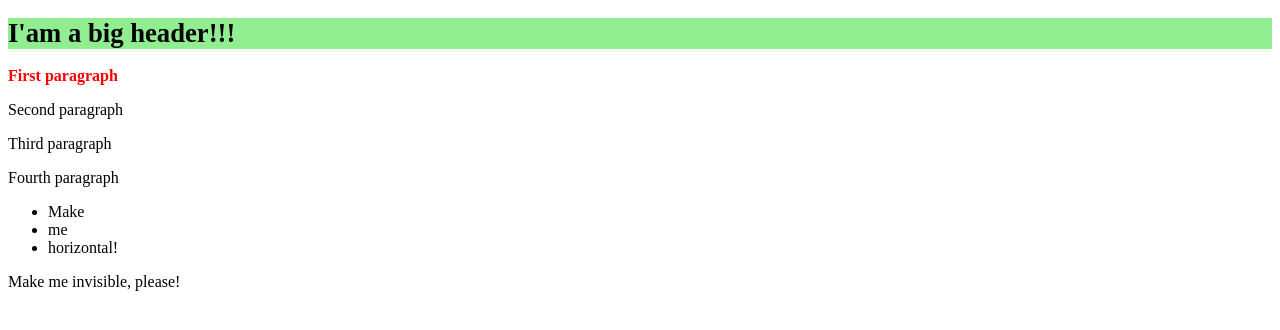
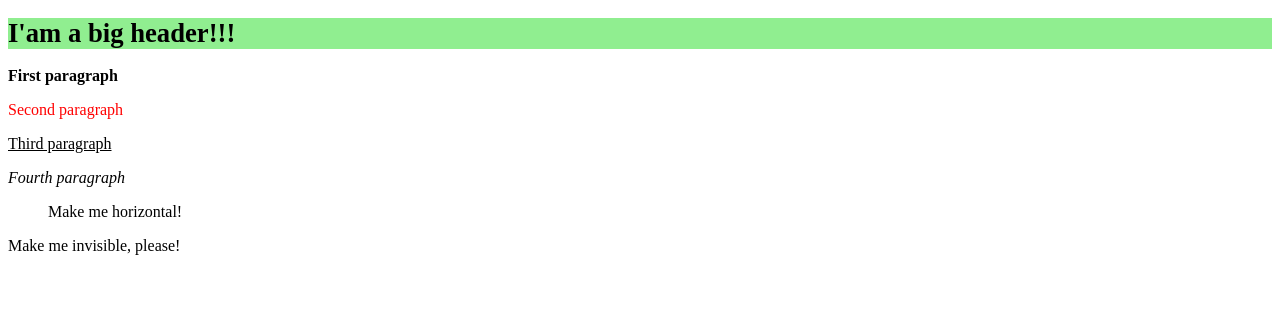
Before and after one commit to sekhvolodymyr/Task-DOM-2, a plain HTML site: page index.html in a window 1280 px wide. Drawn offline with Linux system fonts and the light colour scheme.

Commit message:
add make list horizontal

```diff
--- a/css/main.css
+++ b/css/main.css
@@ -2,9 +2,3 @@
 font-size: 20pt;
 background-color: lightgreen;
 }
-.firstP-style{
-  font-weight: bold;
-}
-.secondP-style{
-  color:red;
-}
--- a/js/main.js
+++ b/js/main.js
@@ -3,10 +3,17 @@ function changeStyle()
   let myH1 = document.querySelector("h1");
   myH1.classList.add("h-style");
 
-  let firstP = document.querySelector("div p");
-  firstP.classList.add("firstP-style");
 
-  let secondP = document.querySelector("div p");
-  secondP.classList.add("secondP-style");
+  let p = document.getElementById("myDiv");
+  p.getElementsByTagName("p")[0].style.fontWeight = "bold";
+  p.getElementsByTagName("P")[1].style.color = "red";
+  p.getElementsByTagName("p")[2].style.textDecoration = "underline";
+  p.getElementsByTagName("p")[3].style.fontStyle = "italic";
+
+  let l = document.getElementById("myList");
+  l.getElementsByTagName("li")[0].style.display = "inline";
+  l.getElementsByTagName("li")[1].style.display = "inline";
+  l.getElementsByTagName("li")[2].style.display = "inline";
+  l.remove
 }
 changeStyle();
```
